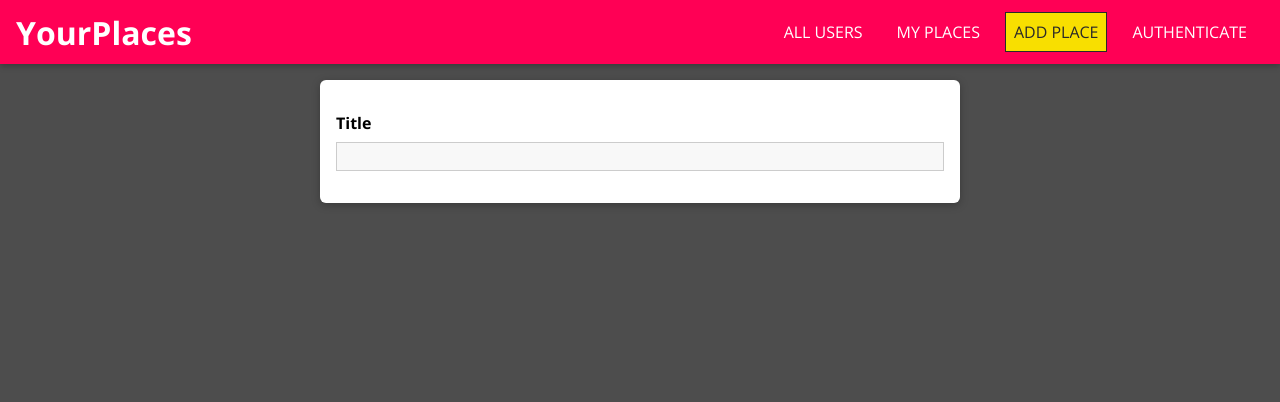
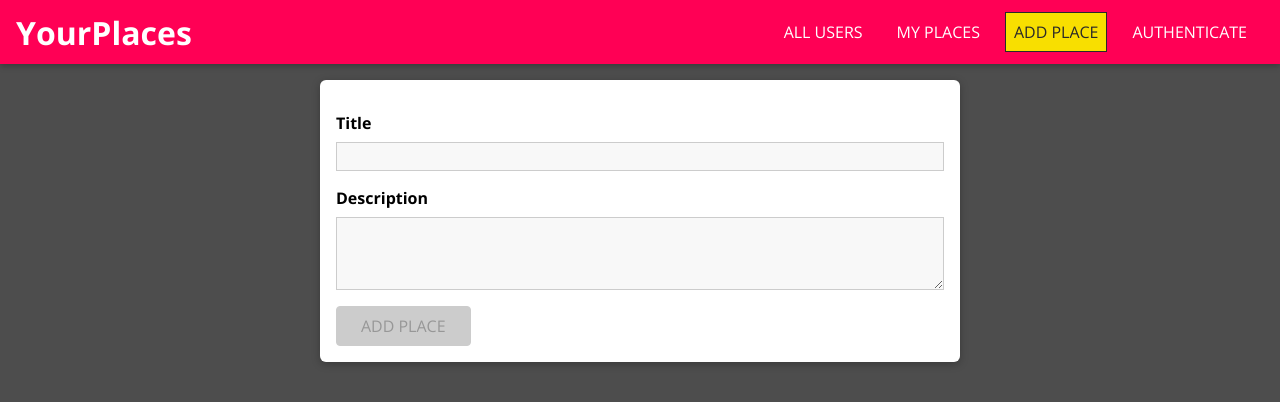
Before and after one commit to nhussaini/MERN, a React (Create React App) app: page /places/new in a window 1280 px wide. Shown: the top 402 px of the page. Built offline with nearby package versions, Linux system fonts and the light colour scheme.

Commit message:
managed form wide state

```diff
--- a/src/places/pages/NewPlace.js
+++ b/src/places/pages/NewPlace.js
@@ -1,20 +1,85 @@
-import React from 'react';
+import React, { useCallback, useReducer } from 'react';
 
 import Input from '../../shared/components/FormElements/Input';
-import {VALIDATOR_REQUIRE} from '../../shared/util/Validators';
+import Button from '../../shared/components/FormElements/Button';
+import {
+  VALIDATOR_REQUIRE,
+  VALIDATOR_MINLENGTH
+} from '../../shared/util/Validators';
+import './NewPlace.css';
 
-import "./NewPlace.css";
+const formReducer = (state, action) => {
+  switch (action.type) {
+    case 'INPUT_CHANGE':
+      let formIsValid = true;
+      for (const inputId in state.inputs) {
+        if (inputId === action.inputId) {
+          formIsValid = formIsValid && action.isValid;
+        } else {
+          formIsValid = formIsValid && state.inputs[inputId].isValid;
+        }
+      }
+      return {
+        ...state,
+        inputs: {
+          ...state.inputs,
+          [action.inputId]: { value: action.value, isValid: action.isValid }
+        },
+        isValid: formIsValid
+      };
+    default:
+      return state;
+  }
+};
 
 const NewPlace = () => {
-    return <form className="place-form">
+  const [formState, dispatch] = useReducer(formReducer, {
+    inputs: {
+      title: {
+        value: '',
+        isValid: false
+      },
+      description: {
+        value: '',
+        isValid: false
+      }
+    },
+    isValid: false
+  });
+
+  const inputHandler = useCallback((id, value, isValid) => {
+    dispatch({
+      type: 'INPUT_CHANGE',
+      value: value,
+      isValid: isValid,
+      inputId: id
+    });
+  }, []);
+
+  return (
+    <form className="place-form">
       <Input
+        id="title"
         element="input"
         type="text"
         label="Title"
         validators={[VALIDATOR_REQUIRE()]}
-         errorText="Please,enter a valid title."
+        errorText="Please enter a valid title."
+        onInput={inputHandler}
       />
+      <Input
+        id="description"
+        element="textarea"
+        label="Description"
+        validators={[VALIDATOR_MINLENGTH(5)]}
+        errorText="Please enter a valid description (at least 5 characters)."
+        onInput={inputHandler}
+      />
+      <Button type="submit" disabled={!formState.isValid}>
+        ADD PLACE
+      </Button>
     </form>
+  );
 };
 
 export default NewPlace;
--- a/src/shared/components/FormElements/Input.js
+++ b/src/shared/components/FormElements/Input.js
@@ -1,53 +1,85 @@
-import React, {useReducer} from 'react';
+import React, { useReducer, useEffect } from 'react';
 
-
-import {validate } from '../../util/Validators';
+import { validate } from '../../util/Validators';
 import './Input.css';
 
-const inputReducer = (state, action) =>{
-    switch (action.type){
+const inputReducer = (state, action) => {
+  switch (action.type) {
     case 'CHANGE':
       return {
         ...state,
-                value:action.val,
+        value: action.val,
         isValid: validate(action.val, action.validators)
       };
-            case 'TOUCH':
+    case 'TOUCH': {
       return {
-                    ...state, //copies everything which is in the state
-                    isTouched:true
+        ...state,
+        isTouched: true
+      }
     }
     default:
       return state;
   }
-
-}
-
-
-const Input =props=>{
-    const [inputState, dispatch] = useReducer(inputReducer, {value: '', isValid: false, isTouched: false});
-
-    const changeHandler = event =>{
-        dispatch({type: 'CHANGE', val: event.target.value, validators: props.validators});
-
 };
 
-    const touchHandler =()=>{
-        dispatch ({
-            type:'TOUCH'
+const Input = props => {
+  const [inputState, dispatch] = useReducer(inputReducer, {
+    value: '',
+    isTouched: false,
+    isValid: false
   });
-    }
 
-    const element = props.element === 'input' ? <input id={props.id} type={props.type} placeholder={props.placeholder} onChange={changeHandler} value={inputState.value} onBlur={touchHandler}/> :
-    <textarea id={props.id} row={props.rows || 3} onChange={changeHandler} value={inputState.value} onBlur={touchHandler}/>
+  const { id, onInput } = props;
+  const { value, isValid } = inputState;
 
-    return <div className={`form-control ${!inputState.isValid  && inputState.isTouched && 'form-control--invalid'}`}>
+  useEffect(() => {
+    onInput(id, value, isValid)
+  }, [id, value, isValid, onInput]);
+
+  const changeHandler = event => {
+    dispatch({
+      type: 'CHANGE',
+      val: event.target.value,
+      validators: props.validators
+    });
+  };
+
+  const touchHandler = () => {
+    dispatch({
+      type: 'TOUCH'
+    });
+  };
+
+  const element =
+    props.element === 'input' ? (
+      <input
+        id={props.id}
+        type={props.type}
+        placeholder={props.placeholder}
+        onChange={changeHandler}
+        onBlur={touchHandler}
+        value={inputState.value}
+      />
+    ) : (
+      <textarea
+        id={props.id}
+        rows={props.rows || 3}
+        onChange={changeHandler}
+        onBlur={touchHandler}
+        value={inputState.value}
+      />
+    );
+
+  return (
+    <div
+      className={`form-control ${!inputState.isValid && inputState.isTouched &&
+        'form-control--invalid'}`}
+    >
       <label htmlFor={props.id}>{props.label}</label>
       {element}
-        {!inputState.isValid &&  inputState.isTouched &&<p>{props.errorText}</p>}
+      {!inputState.isValid && inputState.isTouched && <p>{props.errorText}</p>}
     </div>
-
+  );
 };
 
-
 export default Input;
```
Lines whose indentation alone changed are shown as unchanged.
